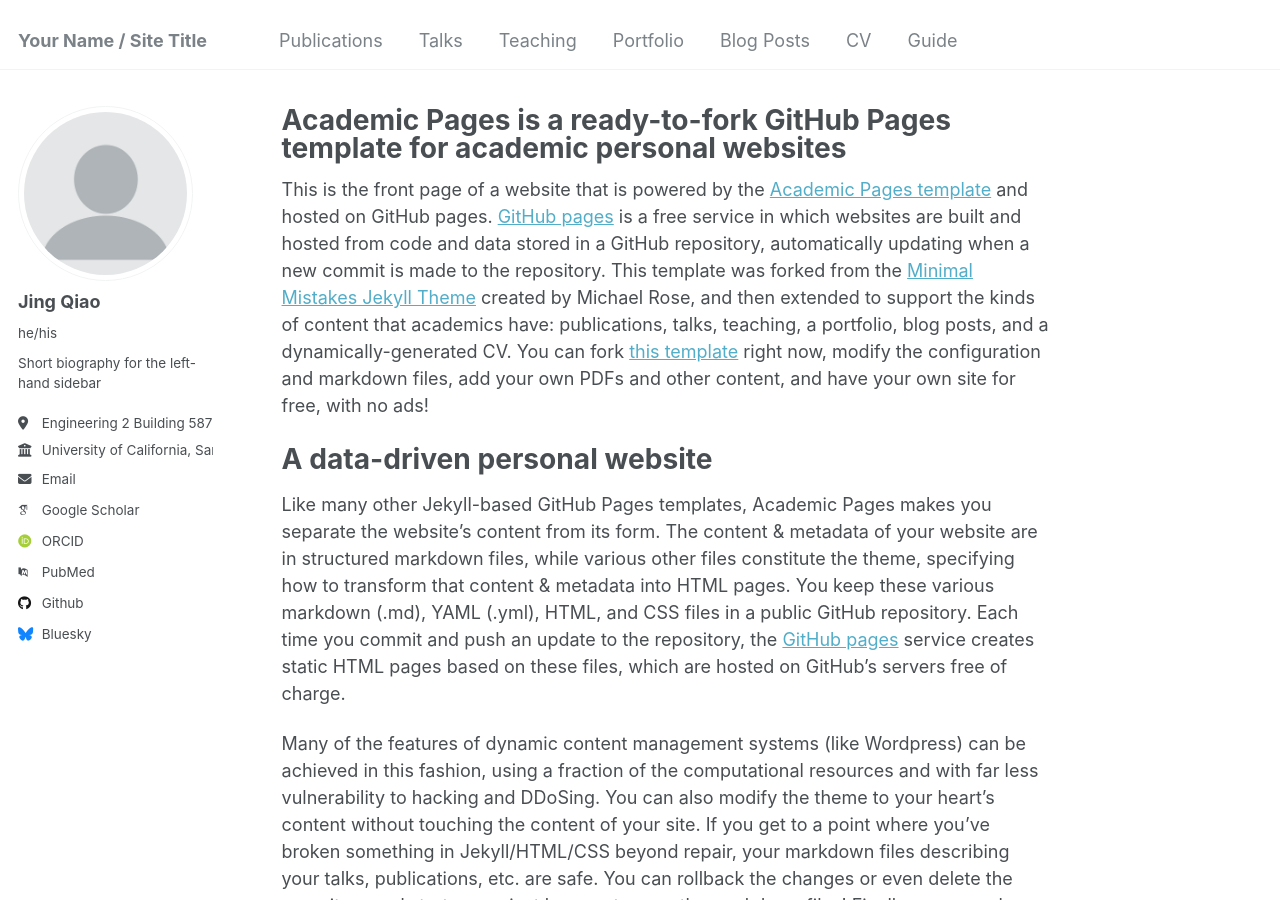
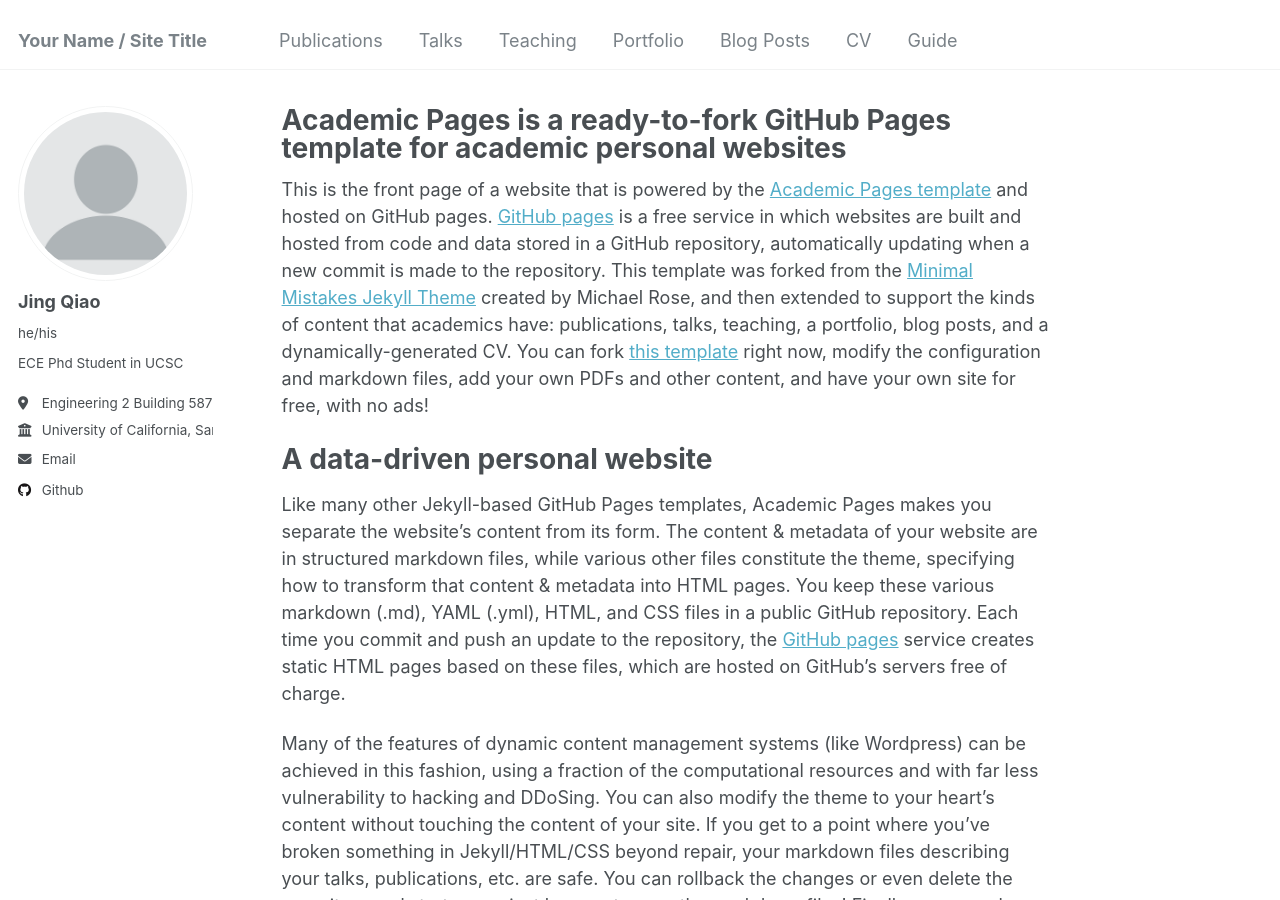
Before and after one commit to scp10086/scp10086.github.io, a Jekyll site: the page built from _pages/about.md, in a window 1280 px wide and 900 px high. Built offline with Jekyll 4.4.1, drawn with Linux system fonts in a browser that asks for light colours; some web fonts are replaced.

Commit message:
Update _config.yml

```diff
--- a/_config.yml
+++ b/_config.yml
@@ -24,7 +24,7 @@ author:
   avatar           : "profile.png"
   name             : "Jing Qiao"
   pronouns         : "he/his"
-  bio              : "Short biography for the left-hand sidebar"
+  bio              : "ECE Phd Student in UCSC"
   location         : "Engineering 2 Building 587"
   employer         : "University of California, Santa Cruz"
   uri              : # URL
@@ -32,11 +32,11 @@ author:
 
   # Academic websites
   arxiv            : # URL - Update with the correct link to your profile
-  googlescholar    : "https://scholar.google.com/citations?user=PS_CX0AAAAAJ"
+  googlescholar    : #"https://scholar.google.com/citations?user=PS_CX0AAAAAJ"
   impactstory      : # URL
-  orcid            : "http://orcid.org/yourorcidurl"
+  orcid            : #"http://orcid.org/yourorcidurl"
   semantic         : # URL
-  pubmed           : "https://www.ncbi.nlm.nih.gov/pubmed/?term=john+snow"
+  pubmed           : #"https://www.ncbi.nlm.nih.gov/pubmed/?term=john+snow"
   researchgate     : # URL
   scopus           : # URL
 
@@ -44,12 +44,12 @@ author:
   bitbucket        : # Username - Update with your username on the site
   codepen          : # Username
   dribbble         : # Username
-  github           : "academicpages"
+  github           : "scp10086"
   kaggle           : # Username
   stackoverflow    : # User number or user number and name (i.e., use "1" or "1/jeff-atwood")
 
   # Social media
-  bluesky          : "bsky.app" # Replace this with you Bluesky username
+  bluesky          : #"bsky.app" # Replace this with you Bluesky username
   facebook         : # Username
   flickr           : # Username
   foursquare       : # Username
```
